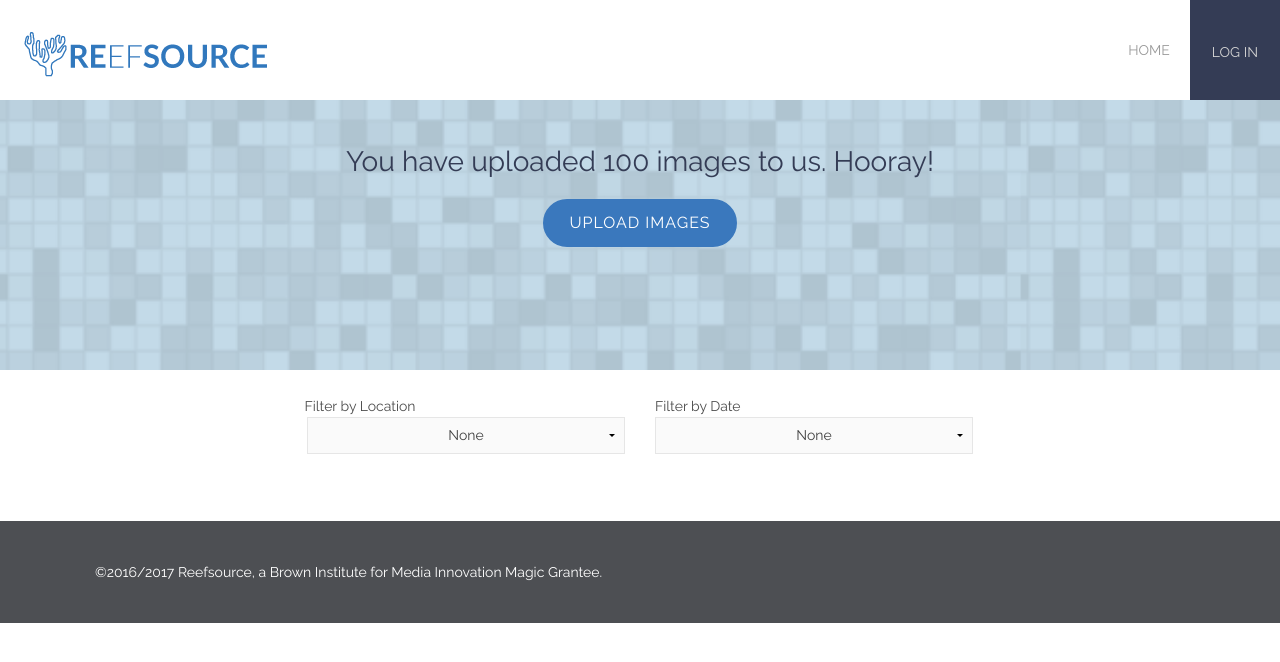
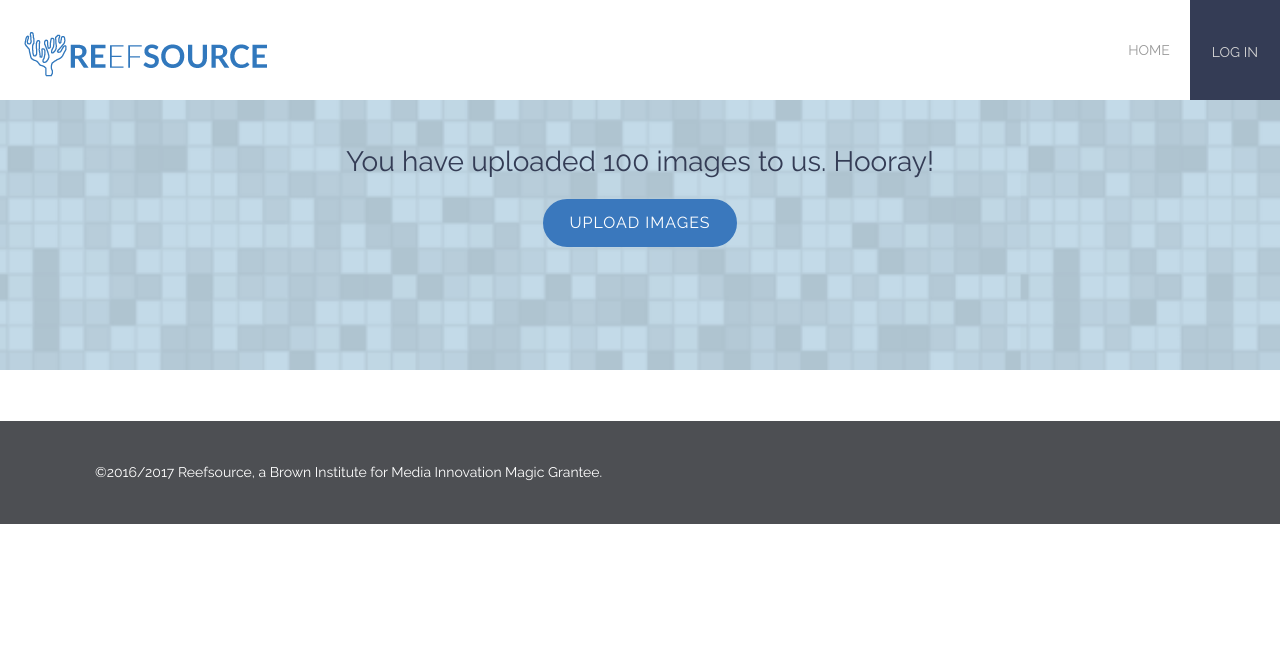
Before and after one commit to reefsource/reefsource.github.io, a Jekyll site: the page dashboard.html, which Jekyll copies as it is, in a window 1280 px wide. Shown: the top 662 px of the page. Built offline with Jekyll 4.4.1, drawn with Linux system fonts in a browser that asks for light colours; nearby versions of some CDN libraries; comment, search, counter and statistics services are not loaded.

Commit message:
Add files via upload

```diff
--- a/dashboard.html
+++ b/dashboard.html
@@ -174,7 +174,14 @@
 </div>
 
 
-<div class="row" style="padding-top: 2%;">
+<!-- //------------------------------------------------------------------------- -->
+<!-- //------------------------------------------------------------------------- -->
+<!-- //------------------------------------------------------------------------- -->
+<!-- //  ---------------------Not being used for now.------------------------ -->
+<!-- //------------------------------------------------------------------------- -->
+<!-- //------------------------------------------------------------------------- -->
+<!-- //------------------------------------------------------------------------- -->
+<!-- <div class="row" style="padding-top: 2%;">
 	<div class="large-6 columns" style="text-align: right;">
 		<label style="text-align: center;">Filter by Location</label>
 	    <select style="width: 60%; text-align: center;">
@@ -195,7 +202,7 @@
 	        <option value="10/05/2016">10/05/2016</option>
          </select>
     </div>
-</div>
+</div> -->
 
 <div id="show_albums" class="row" style=" text-align:center; padding-left: 3%;padding-top: 2%; padding-bottom: 2%;">
 	<ul class="small-block-grid-2 medium-block-grid-3 large-block-grid-4">
```
Also changed, not shown: other parts of dashboard.html (+1 -1 lines).
